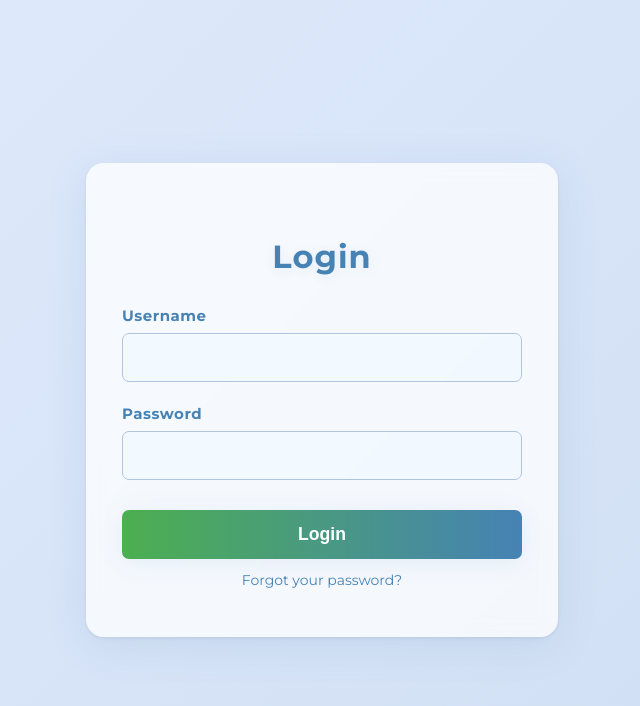
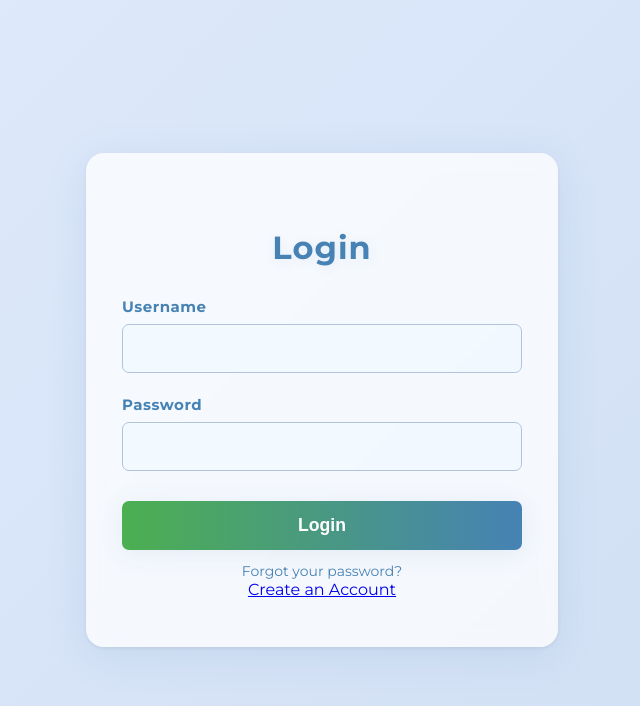
Before and after one commit to vidved123/MyLibrary, a Flask app: page /login in a window 1280 px wide. Shown: the top 706 px of the page, without its empty margins (318-958 px from the left). Run offline with Flask 3, Linux system fonts and the light colour scheme.

Commit message:
Update login.html

```diff
--- a/templates/login.html
+++ b/templates/login.html
@@ -32,9 +32,12 @@
         <input type="password" id="password" name="password" autocomplete="off" required />
       </div>
 
-      <button type="submit">Login</button>
-      <a href="#" class="forgot-password">Forgot your password?</a>
+      <div class="button-group">
+        <button type="submit">Login</button>
+      </div>
+      <a href="{{ url_for('forgot_password') }}" class="forgot-password">Forgot your password?</a>
     </form>
+    <a href="{{ url_for('register') }}" class="register-button">Create an Account</a>
   </div>
 </body>
 </html>
```
